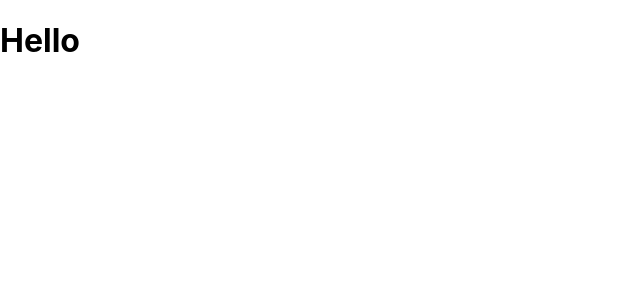
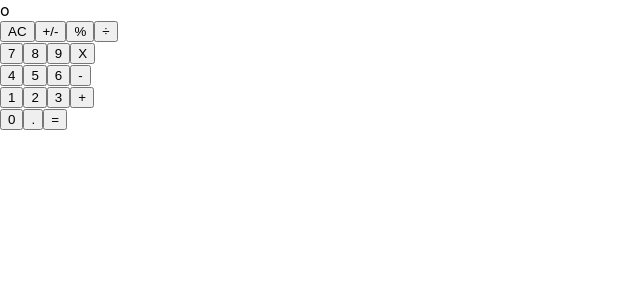
Before and after one commit to jurgen1c/react-jcg-calc, a React (Create React App) app: page / in a window 1280 px wide. Shown: the top 300 px of the page, without its empty margins (0-640 px from the left). Built offline with nearby package versions, Linux system fonts and the light colour scheme.

Commit message:
Add required components

```diff
--- a/src/App.js
+++ b/src/App.js
@@ -1,7 +1,11 @@
+import Display from './components/Display';
+import ButtonPanel from './components/ButtonPanel';
+
 function App() {
   return (
     <div className="App">
-      <h1>Hello</h1>
+      <Display />
+      <ButtonPanel />
     </div>
   );
 }
--- /dev/null
+++ b/src/components/Button.js
@@ -0,0 +1,14 @@
+import React from 'react';
+import PropTypes from 'prop-types';
+
+export default function Button({ name, key }) {
+  return (
+    <button type="button" name={name} key={key}>
+      {name}
+    </button>
+  );
+}
+Button.propTypes = {
+  name: PropTypes.string.isRequired,
+  key: PropTypes.string.isRequired,
+};
--- /dev/null
+++ b/src/components/ButtonPanel.js
@@ -0,0 +1,53 @@
+import React from 'react';
+import PropTypes from 'prop-types';
+import Button from './Button';
+
+export default function ButtonPanel({
+  group1, group2, group3, group4, group5,
+}) {
+  return (
+    <>
+      <div>
+        {group1.map(item => (
+          <Button name={item} key={item} />
+        ))}
+      </div>
+      <div>
+        {group2.map(item => (
+          <Button name={item} key={item} />
+        ))}
+      </div>
+      <div>
+        {group3.map(item => (
+          <Button name={item} key={item} />
+        ))}
+      </div>
+      <div>
+        {group4.map(item => (
+          <Button name={item} key={item} />
+        ))}
+      </div>
+      <div>
+        {group5.map(item => (
+          <Button name={item} key={item} />
+        ))}
+      </div>
+    </>
+  );
+}
+
+ButtonPanel.propTypes = {
+  group1: PropTypes.arrayOf(PropTypes.string),
+  group2: PropTypes.arrayOf(PropTypes.string),
+  group3: PropTypes.arrayOf(PropTypes.string),
+  group5: PropTypes.arrayOf(PropTypes.string),
+  group4: PropTypes.arrayOf(PropTypes.string),
+};
+
+ButtonPanel.defaultProps = {
+  group1: ['AC', '+/-', '%', '÷'],
+  group2: ['7', '8', '9', 'X'],
+  group3: ['4', '5', '6', '-'],
+  group4: ['1', '2', '3', '+'],
+  group5: ['0', '.', '='],
+};
--- /dev/null
+++ b/src/components/Display.js
@@ -0,0 +1,18 @@
+import React from 'react';
+import PropTypes from 'prop-types';
+
+export default function Display({ result }) {
+  return (
+    <div>
+      {result}
+    </div>
+  );
+}
+
+Display.propTypes = {
+  result: PropTypes.string,
+};
+
+Display.defaultProps = {
+  result: 'o',
+};
```
